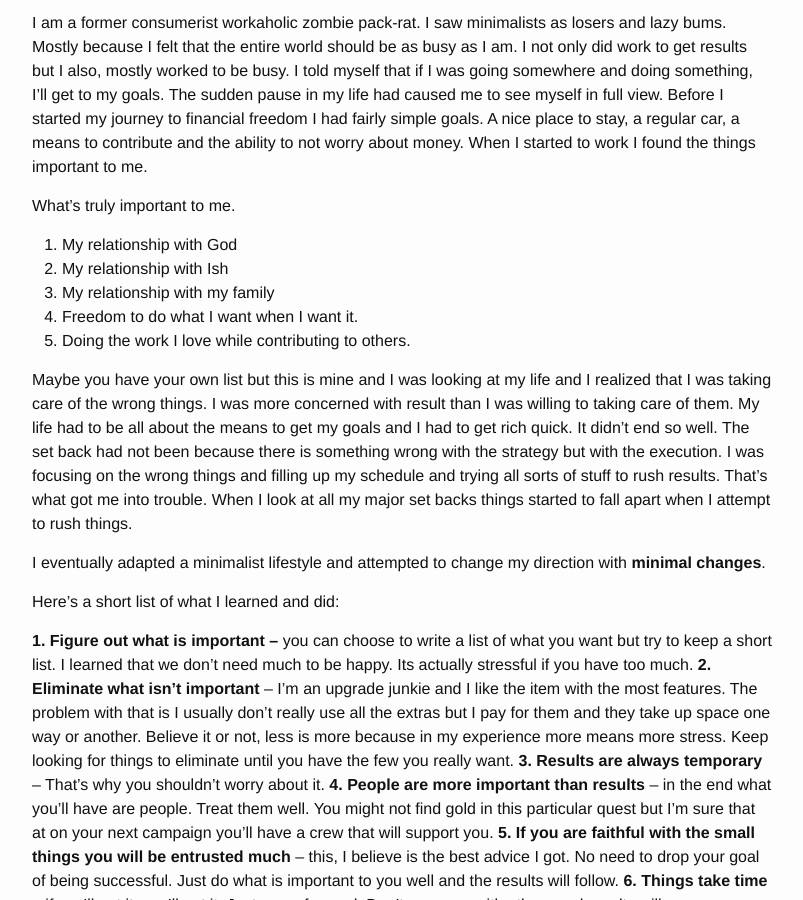
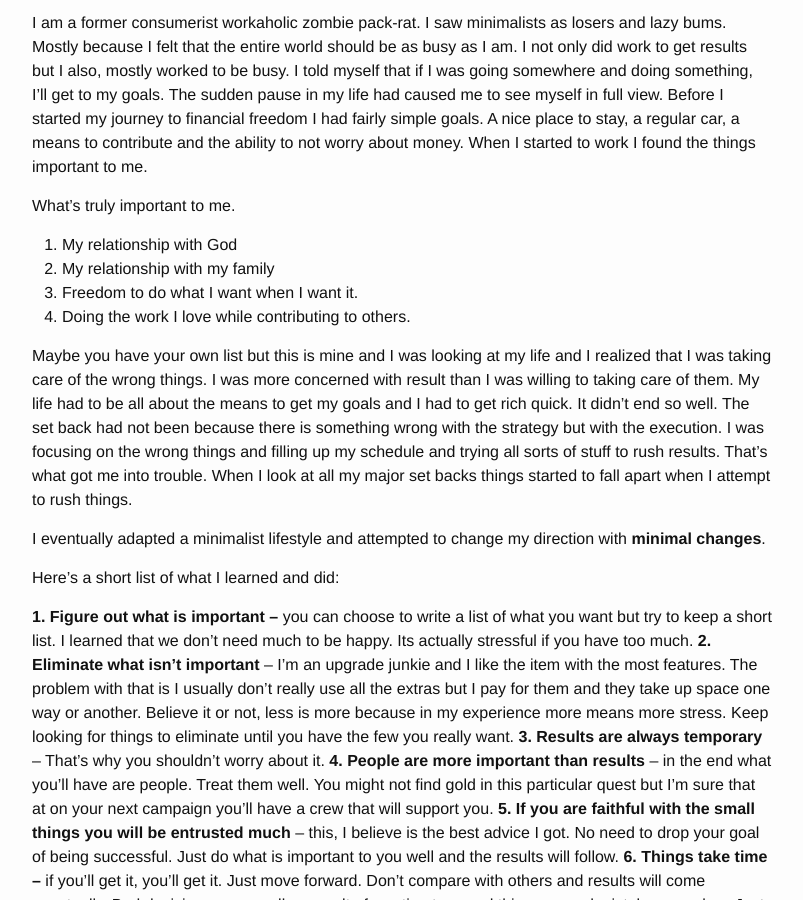
Before and after one commit to kevinolega/minimalchanges, a Jekyll site: the page built from _posts/2010-08-29-what-matters-most.md, in a window 1280 px wide and 900 px high, scrolled down 585 px. Shown: the whole window, without its empty margins (238-1041 px from the left). Built offline with Jekyll 4.4.1, drawn with Linux system fonts in a browser that asks for light colours; nearby versions of some CDN libraries; library files that are not in the unit come from our copies.

Commit message:
save changes

```diff
--- a/_posts/2010-08-29-what-matters-most.md
+++ b/_posts/2010-08-29-what-matters-most.md
@@ -14,10 +14,9 @@ I am a former consumerist workaholic zombie pack-rat. I saw minimalists as loser
 
 What’s truly important to me.
 1. My relationship with God
-2. My relationship with Ish
-3. My relationship with my family
-4. Freedom to do what I want when I want it.
-5. Doing the work I love while contributing to others.
+2. My relationship with my family
+3. Freedom to do what I want when I want it.
+4. Doing the work I love while contributing to others.
 
 Maybe you have your own list but this is mine and I was looking at my life and I realized that I was taking care of the wrong things. I was more concerned with result than I was willing to taking care of them. My life had to be all about the means to get my goals and I had to get rich quick. It didn’t end so well. The set back had not been because there is something wrong with the strategy but with the execution. I was focusing on the wrong things and filling up my schedule and trying all sorts of stuff to rush results. That’s what got me into trouble. When I look at all my major set backs things started to fall apart when I attempt to rush things.
 
```
Also changed, not shown: 2 other files.
